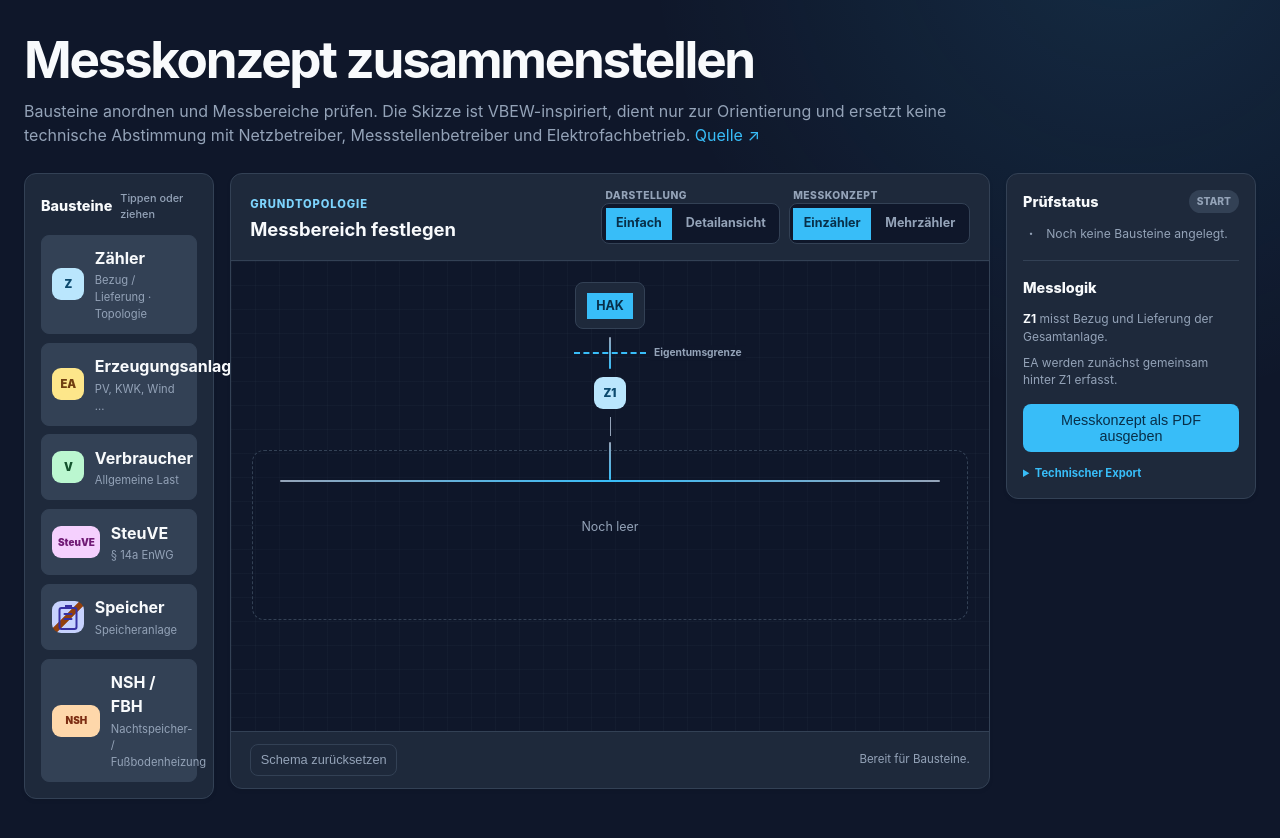
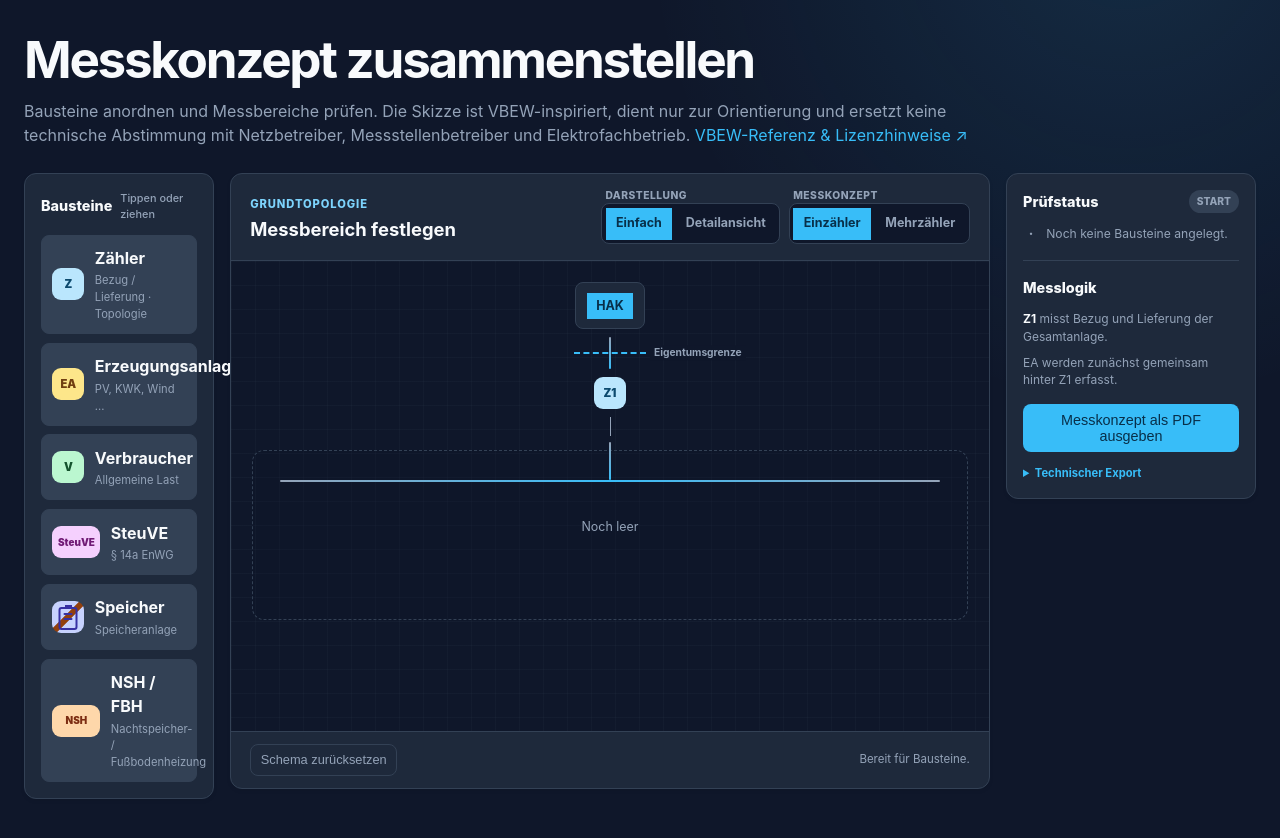
Before and after one commit to KrefelderJung/wattspur-beta, a plain HTML site: page index.html in a window 1280 px wide. Both pictures are taken after a click on the button "Messkonzept-Konfigurator öffnen". Shown: the part 76-914 px from the top of the page. Drawn offline with Linux system fonts and the light colour scheme.

Commit message:
Use neutral VBEW reference link

```diff
--- a/index.html
+++ b/index.html
@@ -212,7 +212,7 @@
             <main class="mk-main">
                 <div class="mk-intro">
                     <h1>Messkonzept zusammenstellen</h1>
-                    <p>Bausteine anordnen und Messbereiche prüfen. Die Skizze ist VBEW-inspiriert, dient nur zur Orientierung und ersetzt keine technische Abstimmung mit Netzbetreiber, Messstellenbetreiber und Elektrofachbetrieb. <a class="mk-reference-link" href="https://cdn-matterhorn.swk.de/assets/download/VBEW-Messkonzepte_Handout-1.pdf" target="_blank" rel="noopener">Quelle ↗</a></p>
+                    <p>Bausteine anordnen und Messbereiche prüfen. Die Skizze ist VBEW-inspiriert, dient nur zur Orientierung und ersetzt keine technische Abstimmung mit Netzbetreiber, Messstellenbetreiber und Elektrofachbetrieb. <a class="mk-reference-link" href="https://shop.vbew-gmbh.de/produkt/vbew-messkonzepte-handout/" target="_blank" rel="noopener noreferrer" title="Offizielle VBEW-Publikationsseite mit Lizenzhinweisen">VBEW-Referenz &amp; Lizenzhinweise ↗</a></p>
                 </div>
 
                 <div class="mk-layout">
```
Also changed, not shown: tests.html (+1 -0 lines).
